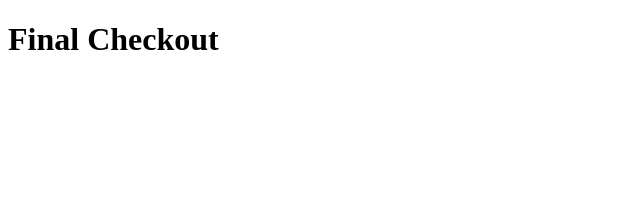
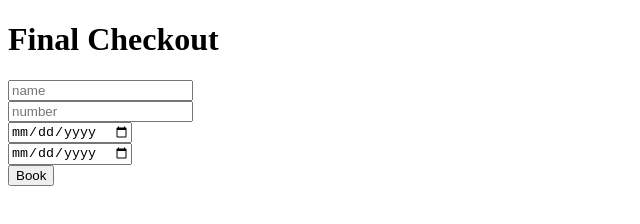
Before and after one commit to karthikreddy552/unit-5-ptweb7, a plain HTML site: page evaluation - 3/checkout.html in a window 1280 px wide. Shown: the whole page, without its empty margins (0-640 px from the left). Drawn offline with Linux system fonts and the light colour scheme.

Commit message:
completed

```diff
--- a/evaluation - 3/checkout.html
+++ b/evaluation - 3/checkout.html
@@ -14,6 +14,13 @@
         <!-- Append the hotel detail inside div with id: "hotel_details" -->
     </div>
     <div id="checkout">
+        <form action="" onsubmit="">
+            <input type="text" id="user_name" placeholder="name"><br>
+            <input type="number" id="user_number" placeholder="number"><br>
+            <input type="date" id="check_in" placeholder="check in date"><br>
+            <input type="date" id="check_out" placeholder="check out date"><br>
+            <button id="book" onclick="submit()">Book</button>
+        </form>
         <!-- - The hotel details will be appended inside div with id:- "hotel_details".
   - The input fields will have ids:- "user_name", "user_number", "check_in" and "check_out"
   - The book button will have id:- "book"   -->
@@ -21,4 +28,14 @@
 </body>
 
 </html>
-<script src="./scripts/checkout.js"></script>
+
+<script>
+    function submit() {
+        event.preventDefault();
+        let name = document.getElementById("user_name").value;
+        let number = document.getElementById("user_number").value;
+        setTimeout(() => {
+            alert(`${name}, Your booking is successful!`);
+        }, 5000);
+    }
+</script>
```
Also changed, not shown: evaluation - 3/index.html (+11 -0 lines).
